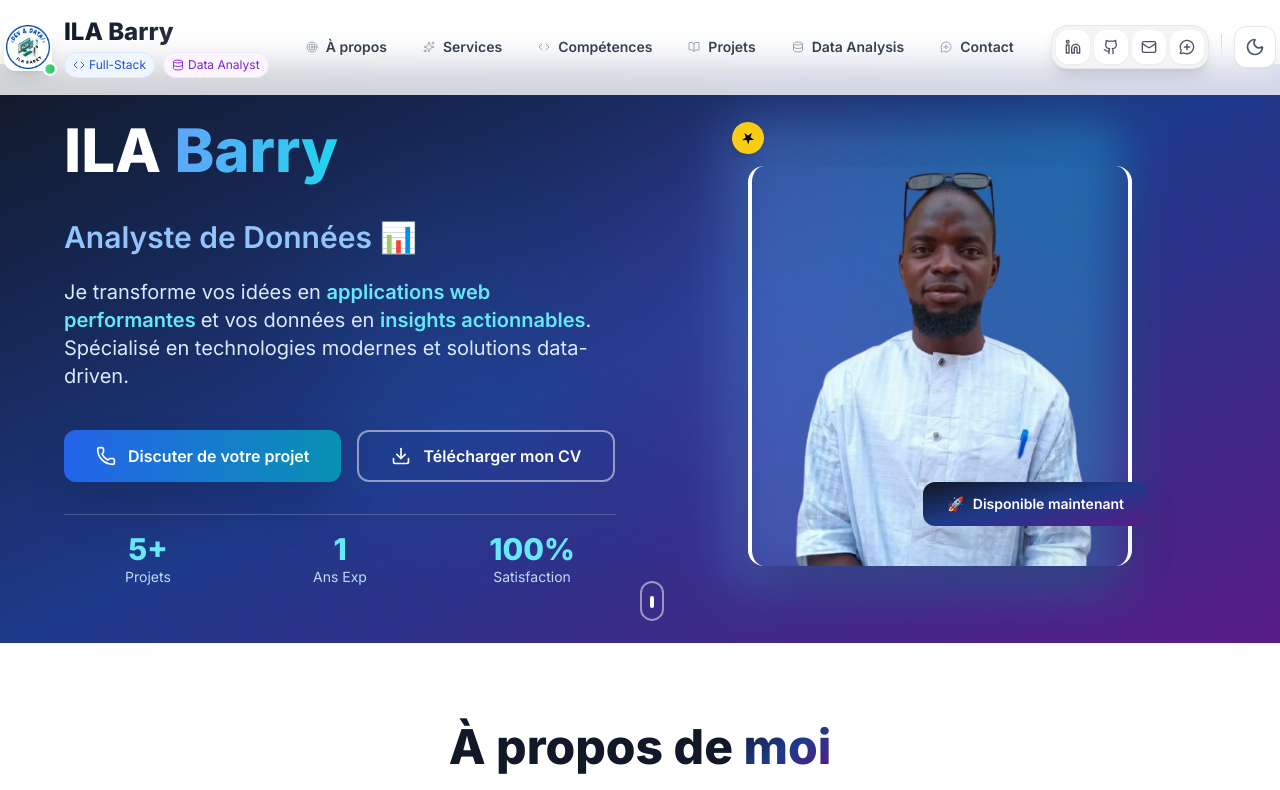
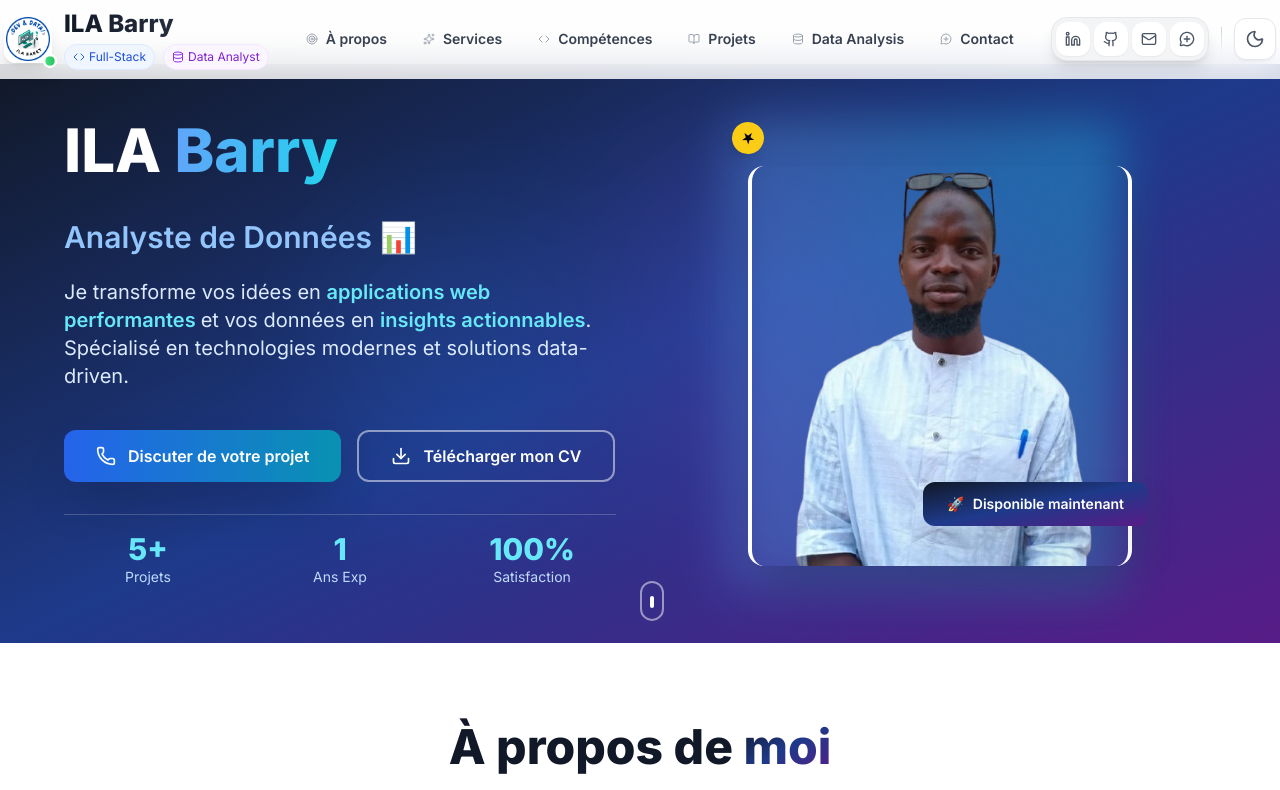
Before and after one commit to Ilabarry/portfolio-barry, a React (Vite) app: page / in a window 1280 px wide. Shown: the top 790 px of the page. Built offline with nearby package versions, Linux system fonts and the light colour scheme.

Commit message:
reduction du my pour le nav

```diff
--- a/src/components/Navbar.jsx
+++ b/src/components/Navbar.jsx
@@ -100,7 +100,7 @@ const Navbar = ({ darkMode, toggleDarkMode }) => {
     >
       <nav className="max-w-7xl mx-auto px-4 sm:px-6 lg:px-1">
         {/* Ligne principale */}
-        <div className="flex items-center justify-between py-3 md:py-4 min-h-[70px]">
+        <div className="flex items-center justify-between py-3 md:py-2 min-h-[70px]">
 
           {/* Logo avec animation */}
           <motion.div
```
